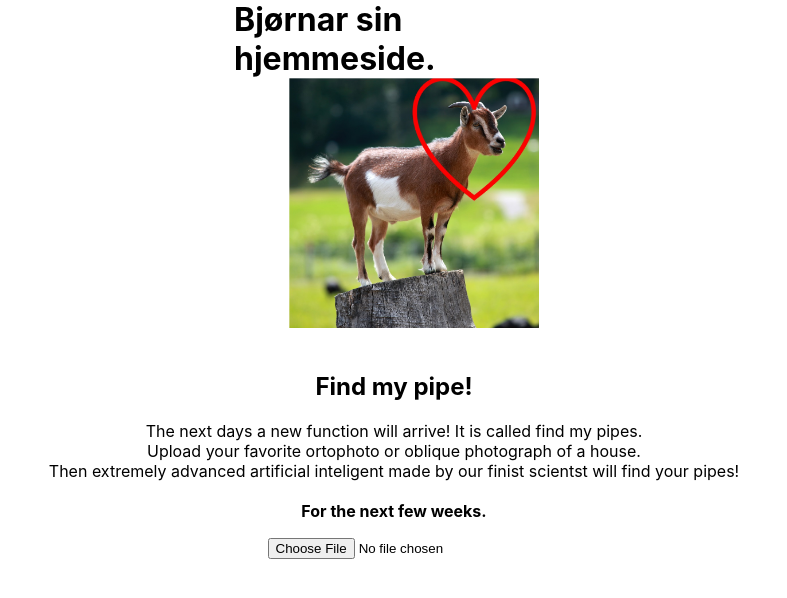
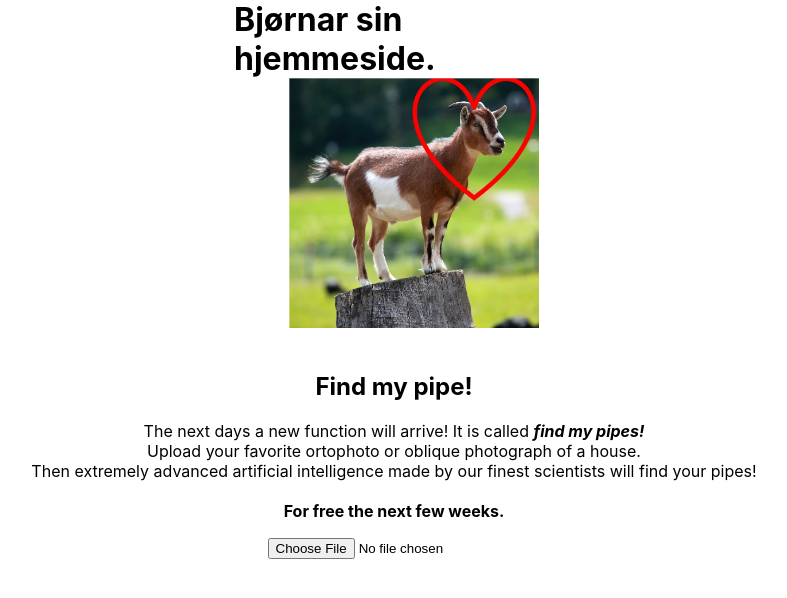
Before and after one commit to stianteien/bear, a React (Create React App) app: page / in a window 1280 px wide. Shown: the top 598 px of the page, without its empty margins (246-1033 px from the left). Built offline with nearby package versions, Linux system fonts and the light colour scheme.

Commit message:
spelling mistakes

```diff
--- a/src/FileUpload.js
+++ b/src/FileUpload.js
@@ -12,11 +12,11 @@ function FileUploadComponent() {
         <div className="App">
             <h2>Find my pipe!</h2>
             <p>
-                The next days a new function will arrive! It is called find my pipes. <br></br>
+                The next days a new function will arrive! It is called <b> <i> find my pipes! </i> </b> <br></br>
                 Upload your favorite ortophoto or oblique photograph of a house. <br></br>
-                Then extremely advanced artificial inteligent made by our finist scientst will find your pipes! <br></br>
+                Then extremely advanced artificial intelligence made by our finest scientists will find your pipes! <br></br>
                 <br></br>
-                <b>For the next few weeks.</b>
+                <b>For free the next few weeks.</b>
             </p>
             <input type="file" onChange={handleChange} />
             <img src={file} />
```
